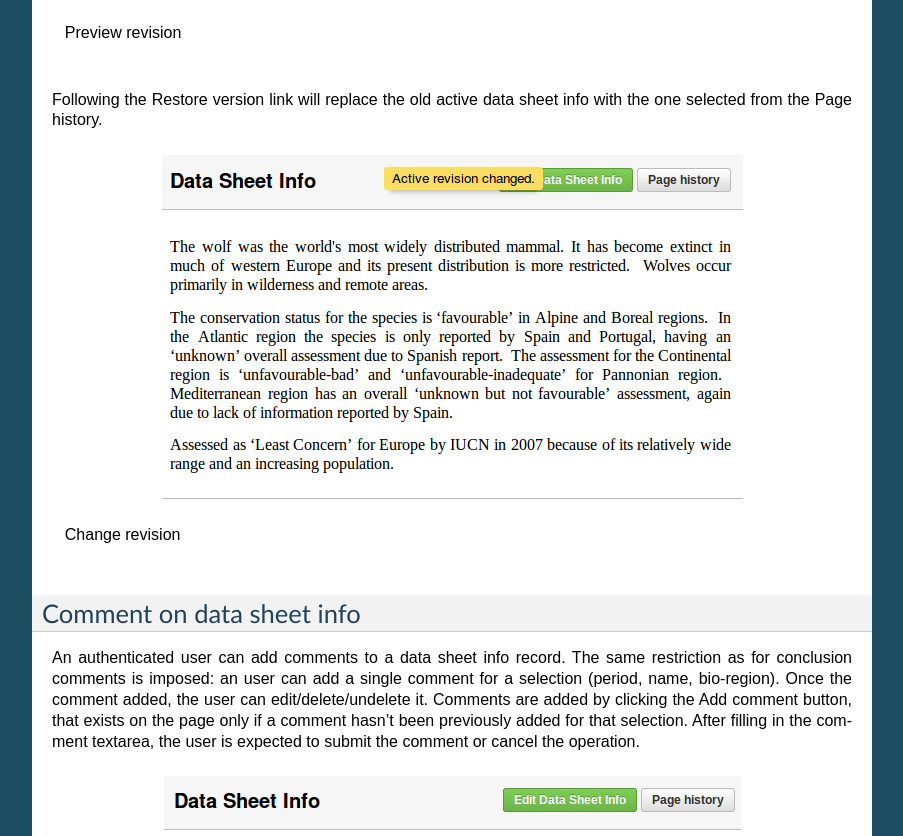
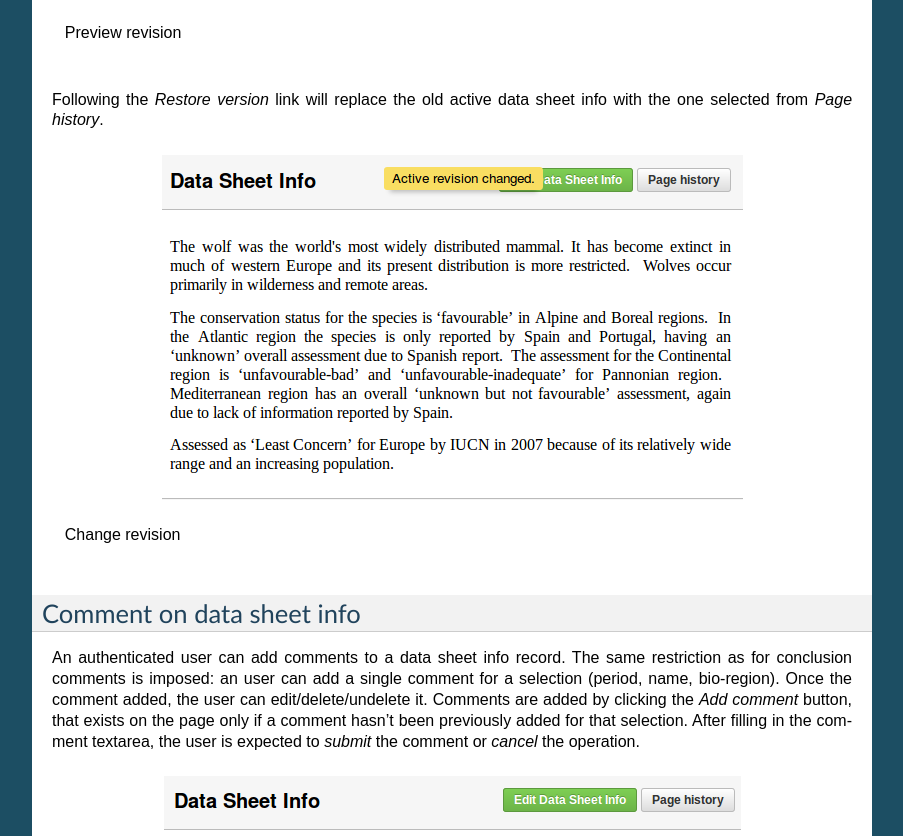
Before and after one commit to eea/art17-consultation, a Sphinx documentation site: the page built from docs/user/source/wiki.rst, in a window 1280 px wide and 1400 px high, scrolled down 3419 px. Shown: the part 169-1005 px from the top of the window, without its empty margins (198-1101 px from the left). Built offline with Sphinx 7.4.7, drawn with Linux system fonts in a browser that asks for light colours; some of the changed text lies outside the part shown.

Commit message:
user manual: wiki section done.

```diff
--- a/docs/user/source/wiki.rst
+++ b/docs/user/source/wiki.rst
@@ -6,7 +6,7 @@
 
 If there is no data sheet info record for the period, species/habitat name and
 bio-region selected, the authenticated user can add a new data sheet info by
-pressing Edit Data Sheet info.
+pressing *Edit Data Sheet info*.
 
 .. figure:: images/add_new_dsi.png
    :alt: Add new data sheet info
@@ -21,8 +21,8 @@
 
    Add new data sheet info form
 
-After pressing submit, the new data sheet info becomes the active revision.
-The operation can be interrupted using the Cancel button.
+After pressing *Submit*, the new data sheet info becomes the active revision.
+The operation can be interrupted using the *Cancel* button.
 
 .. figure:: images/saved_dsi.png
    :alt: Active data sheet info
@@ -43,7 +43,7 @@
    Updated data sheet info
 
 After successfully submitting the edited data sheet info, it becomes the active
-revision. All the revisions can be seen by accessing the Page History.
+revision. All the revisions can be seen by accessing the *Page History*.
 
 .. figure:: images/page_history_dsi.png
    :alt: Page history
@@ -53,7 +53,7 @@
 Change active revision for data sheet info
 ------------------------------------------
 
-Clicking the Page history button will open a popover containing a list of all
+Clicking the *Page history* button will open a popover containing a list of all
 the data sheet versions for the current selection. Versions other than the
 active one can be previewed by clicking the options in the versions list.
 
@@ -62,8 +62,8 @@
 
    Preview revision
 
-Following the Restore version link will replace the old active data sheet info
-with the one selected from the Page history.
+Following the *Restore version* link will replace the old active data sheet
+info with the one selected from *Page history*.
 
 .. figure:: images/change_revision.png
    :alt: Change revision
@@ -77,10 +77,10 @@
 restriction as for conclusion comments is imposed: an user can add a single
 comment for a selection (period, name, bio-region). Once the comment added, the
 user can edit/delete/undelete it.
-Comments are added by clicking the Add comment button, that exists on the page
-only if a comment hasn't been previously added for that selection.
-After filling in the comment textarea, the user is expected to submit the
-comment or cancel the operation.
+Comments are added by clicking the *Add comment* button, that exists on the
+page only if a comment hasn't been previously added for that selection.
+After filling in the comment textarea, the user is expected to *submit* the
+comment or *cancel* the operation.
 
 .. figure:: images/add_comment_dsi.png
    :alt: Add comment
```
Also changed, not shown: other parts of docs/user/source/wiki.rst (+55 -2 lines), docs/user/source/images/add_edit_at.png (added), docs/user/source/images/at_back_btn.png (added), docs/user/source/images/change_revision_at.png (added), docs/user/source/images/merged_view_at.png (added), docs/user/source/images/preview_revision_at.png (added).
